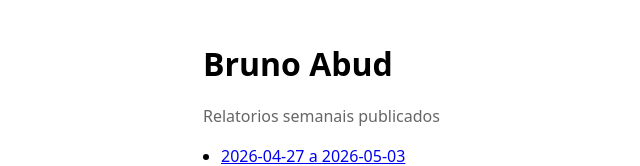
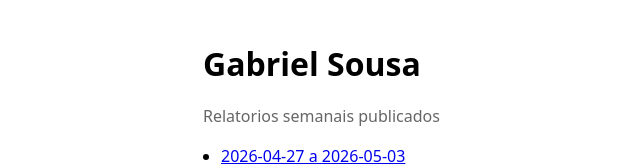
Before and after one commit to endure-labbs/enjoytri, a plain HTML site: page docs/index.html in a window 1280 px wide. Shown: the top 166 px of the page, without its empty margins (7-647 px from the left). Drawn offline with Linux system fonts and the light colour scheme.

Commit message:
Relatorio semanal 2026-04-27 a 2026-05-03 (index)

```diff
--- a/docs/index.html
+++ b/docs/index.html
@@ -3,7 +3,7 @@
 <head>
   <meta charset="utf-8" />
   <meta name="viewport" content="width=device-width, initial-scale=1" />
-  <title>Bruno Abud - Relatorios Semanais</title>
+  <title>Gabriel Sousa - Relatorios Semanais</title>
   <style>
     body{font-family:system-ui,-apple-system,Segoe UI,Roboto,sans-serif;max-width:860px;margin:40px auto;padding:0 20px;line-height:1.5}
     h1{margin-bottom:8px}
@@ -13,7 +13,7 @@
   </style>
 </head>
 <body>
-  <h1>Bruno Abud</h1>
+  <h1>Gabriel Sousa</h1>
   <p class="muted">Relatorios semanais publicados</p>
   <ul>
     <li><a href="https://endure-labbs.github.io/enjoytri/reports/report_2026-04-27_2026-05-03.html">2026-04-27 a 2026-05-03</a></li>
```
